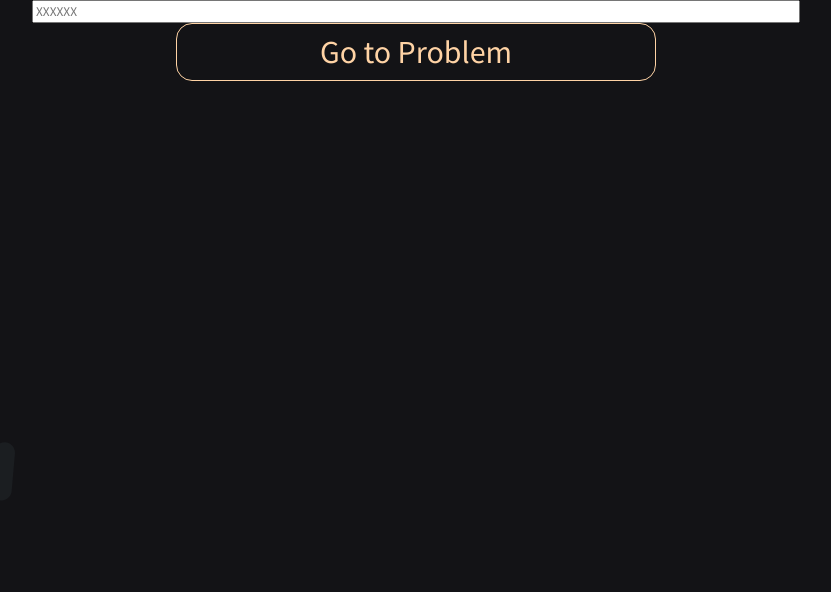
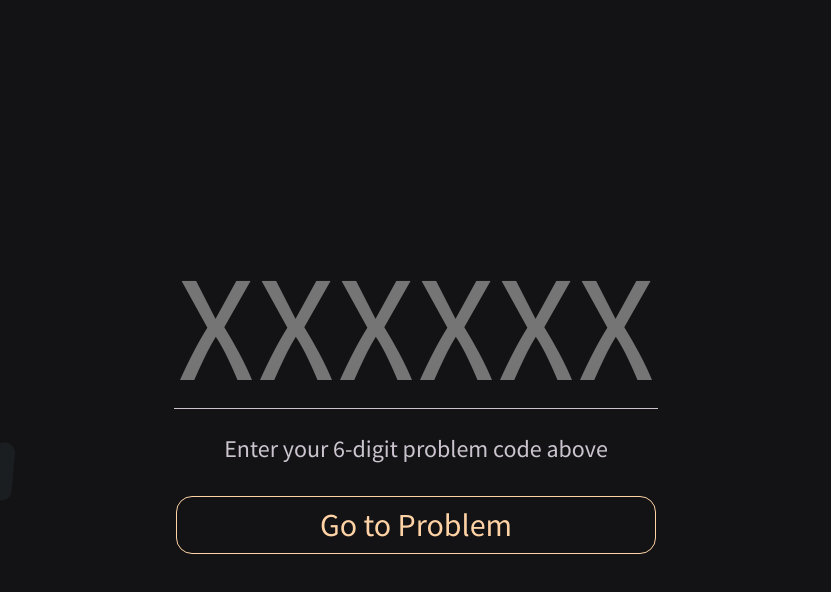
Before and after one commit to MichaelZhao21/javamagi, a Next.js app in the folder src/client/: page /problem in a window 1280 px wide. Shown: the top 592 px of the page, without its empty margins (224-1055 px from the left). Built offline with nearby package versions, Linux system fonts and the light colour scheme.

Commit message:
Created page for going to a problem

```diff
--- a/src/client/components/page-wrapper.tsx
+++ b/src/client/components/page-wrapper.tsx
@@ -1,7 +1,7 @@
 import React from 'react';
 import SideShapes from './side-shapes';
 
-const PageWrapper = (props) => {
+const PageWrapper = (props: React.AllHTMLAttributes<HTMLDivElement>) => {
     return (
         <div style={{ display: 'flex', flexDirection: 'row', minHeight: '100%' }}>
             <SideShapes left />
@@ -12,6 +12,7 @@ const PageWrapper = (props) => {
                     flexGrow: 1,
                     width: '60%',
                     minHeight: '100%',
+                    ...props.style
                 }}
             >
                 {props.children}
--- a/src/client/package.json
+++ b/src/client/package.json
@@ -11,7 +11,9 @@
   "dependencies": {
     "next": "12.2.0",
     "react": "18.2.0",
-    "react-dom": "18.2.0"
+    "react-dom": "18.2.0",
+    "react-markdown": "^8.0.3",
+    "remark-gfm": "^3.0.1"
   },
   "devDependencies": {
     "@types/node": "18.0.1",
--- a/src/client/pages/problem/index.tsx
+++ b/src/client/pages/problem/index.tsx
@@ -1,8 +1,10 @@
+import { useRouter } from 'next/router';
 import React, { useState } from 'react';
 import PageWrapper from '../../components/page-wrapper';
 
 const ProblemHome = () => {
     const [code, setCode] = useState('');
+    const router = useRouter();
 
     // Submit a problem code
     const submit = () => {
@@ -15,6 +17,9 @@ const ProblemHome = () => {
         if (code.trim().length !== 6) {
             alert('Your code is the wrong length! (6 digits)');
         }
+
+        // If code is correct, take user to code page
+        router.push(`/problem/${code.trim()}`);
     };
 
     // Handle change to value
@@ -23,9 +28,29 @@ const ProblemHome = () => {
     };
 
     return (
-        <PageWrapper>
-            <input placeholder="XXXXXX" value={code} onChange={handleChange} />
-            <button onClick={submit} style={{ width: '30rem', marginLeft: 'auto', marginRight: 'auto' }}>Go to Problem</button>
+        <PageWrapper style={{ justifyContent: 'center' }}>
+            <input
+                type="text"
+                placeholder="XXXXXX"
+                maxLength={6}
+                value={code}
+                onChange={handleChange}
+                style={{
+                    textAlign: 'center',
+                    fontSize: '10rem',
+                    width: '30rem',
+                    margin: '0 auto',
+                }}
+            />
+            <p style={{ textAlign: 'center', marginBottom: '2rem' }}>
+                Enter your 6-digit problem code above
+            </p>
+            <button
+                onClick={submit}
+                style={{ width: '30rem', marginLeft: 'auto', marginRight: 'auto' }}
+            >
+                Go to Problem
+            </button>
         </PageWrapper>
     );
 };
--- a/src/client/style.css
+++ b/src/client/style.css
@@ -65,3 +65,17 @@ button.secondary {
     border-color: var(--secondary);
     color: var(--secondary);
 }
+
+input {
+    background: none;
+    color: var(--text);
+    border: none;
+    border-bottom: 1.5px solid var(--text);
+    margin-bottom: 2rem;
+    font-family: 'Ubuntu Mono', monospace;
+}
+
+input:focus {
+    outline: none;
+    border-bottom-color: var(--secondary);
+}
```
Also changed, not shown: src/client/pages/problem/[id].tsx (added, +19 -0 lines), 1 other file (tests, documents, lock files or other folders).
